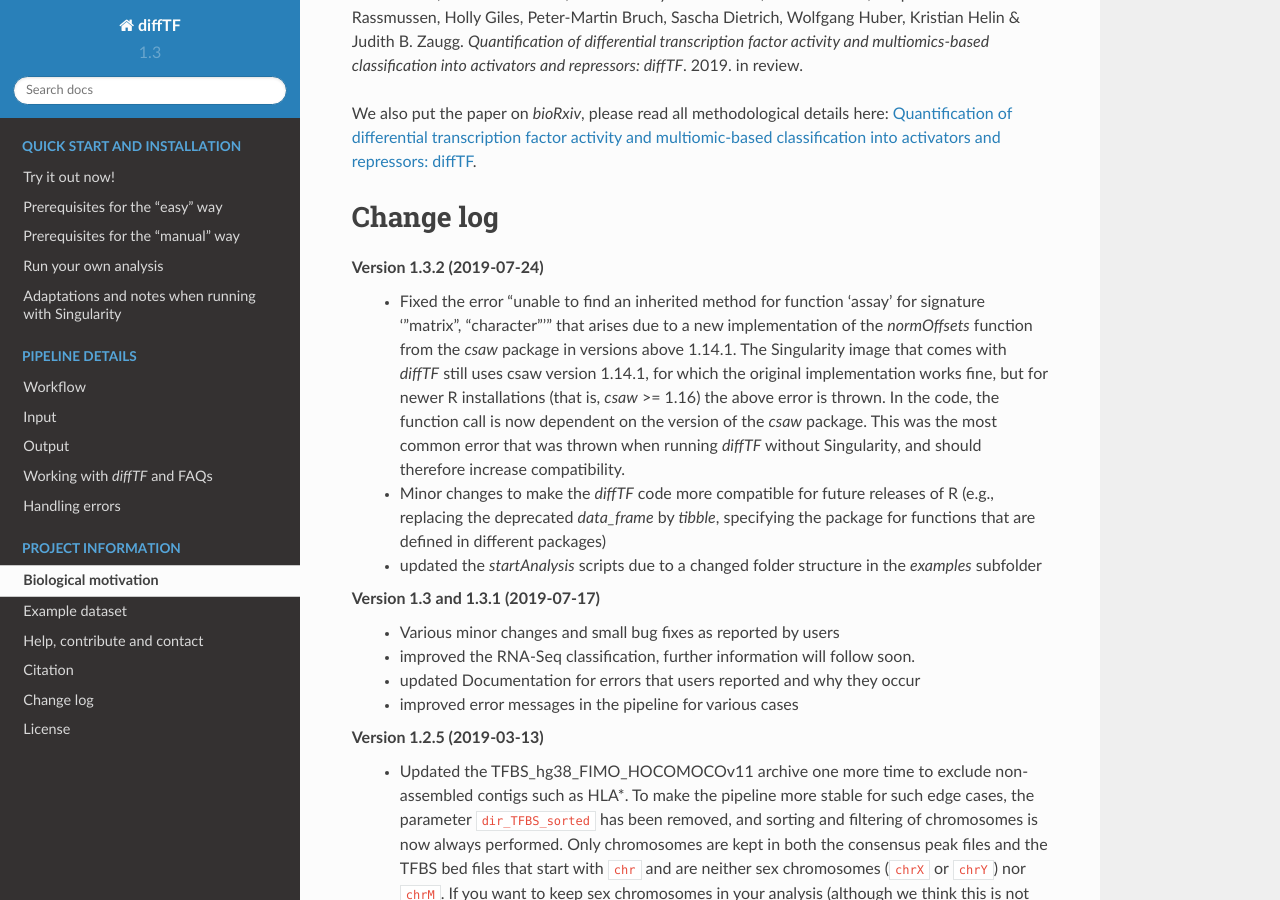
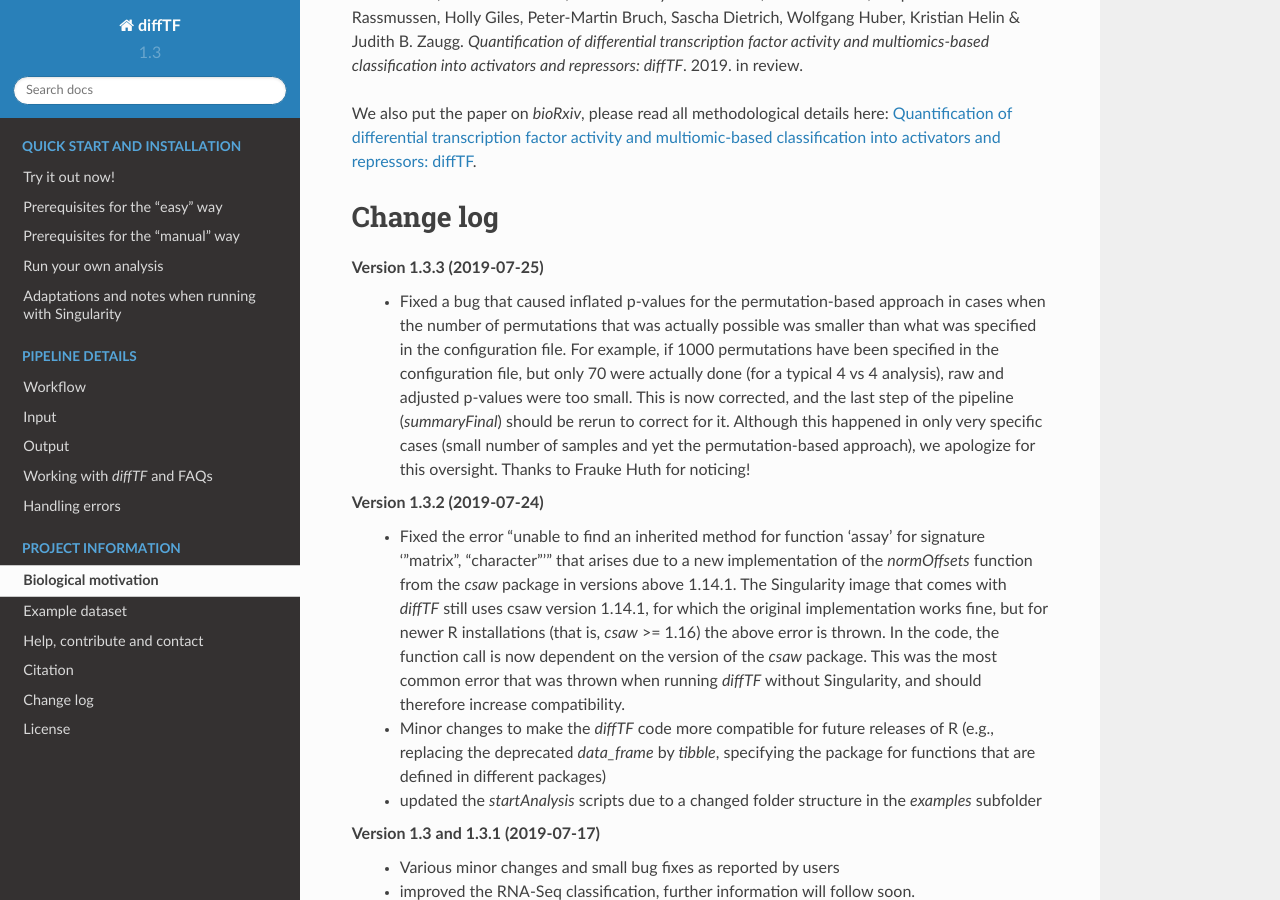
Before and after one commit to jfallmann/diffTF_Fork, a Sphinx documentation site: the page built from docs/projectInfo.rst, in a window 1280 px wide and 900 px high, scrolled down 1846 px. Built offline with Sphinx 7.4.7 and the Read the Docs theme 2.0.0, drawn with Linux system fonts in a browser that asks for light colours.

```diff
--- a/docs/conf.py
+++ b/docs/conf.py
@@ -57,7 +57,7 @@ author = 'Christian Arnold, Ivan Berest, Judith B. Zaugg'
 # The short X.Y version.
 version = '1.3'
 # The full version, including alpha/beta/rc tags.
-release = '1.3.2'
+release = '1.3.3'
 
 # The language for content autogenerated by Sphinx. Refer to documentation
 # for a list of supported languages.
--- a/docs/projectInfo.rst
+++ b/docs/projectInfo.rst
@@ -53,6 +53,9 @@ We also put the paper on *bioRxiv*, please read all methodological details here:
 
 Change log
 ============================
+Version 1.3.3 (2019-07-25)
+  - Fixed a bug that caused inflated p-values for the permutation-based approach in cases when the number of permutations that was actually possible was smaller than what was specified in the configuration file. For example, if 1000 permutations have been specified in the configuration file, but only 70 were actually done (for a typical 4 vs 4 analysis), raw and adjusted p-values were too small. This is now corrected, and the last step of the pipeline (*summaryFinal*) should be rerun to correct for it. Although this happened in only very specific cases (small number of samples and yet the permutation-based approach), we apologize for this oversight. Thanks to Frauke Huth for noticing!
+
 Version 1.3.2 (2019-07-24)
   - Fixed the error "unable to find an inherited method for function ‘assay’ for signature ‘"matrix", "character"’" that arises due to a new implementation of the *normOffsets* function from the *csaw* package in versions above 1.14.1. The Singularity image that comes with *diffTF* still uses csaw version 1.14.1, for which the original implementation works fine, but for newer R installations (that is, *csaw* >= 1.16) the above error is thrown. In the code, the function call is now dependent on the version of the *csaw* package. This was the most common error that was thrown when running *diffTF* without Singularity, and should therefore increase compatibility.
   - Minor changes to make the *diffTF* code more compatible for future releases of R (e.g., replacing the deprecated *data_frame* by *tibble*, specifying the package for functions that are defined in different packages)
```
Also changed, not shown: 2 other files.
